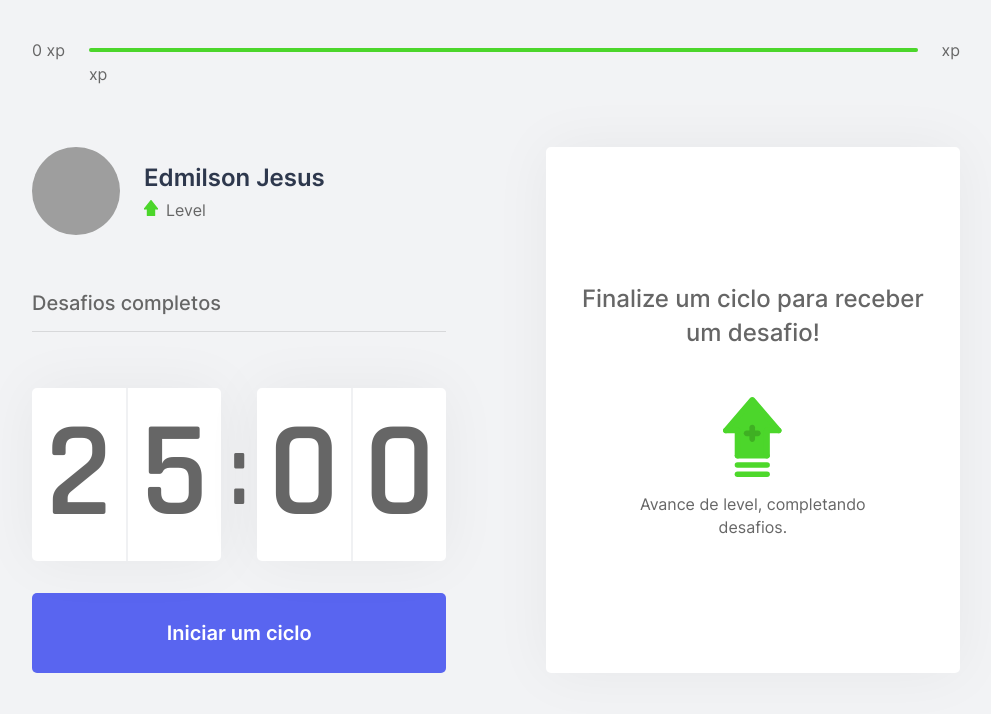
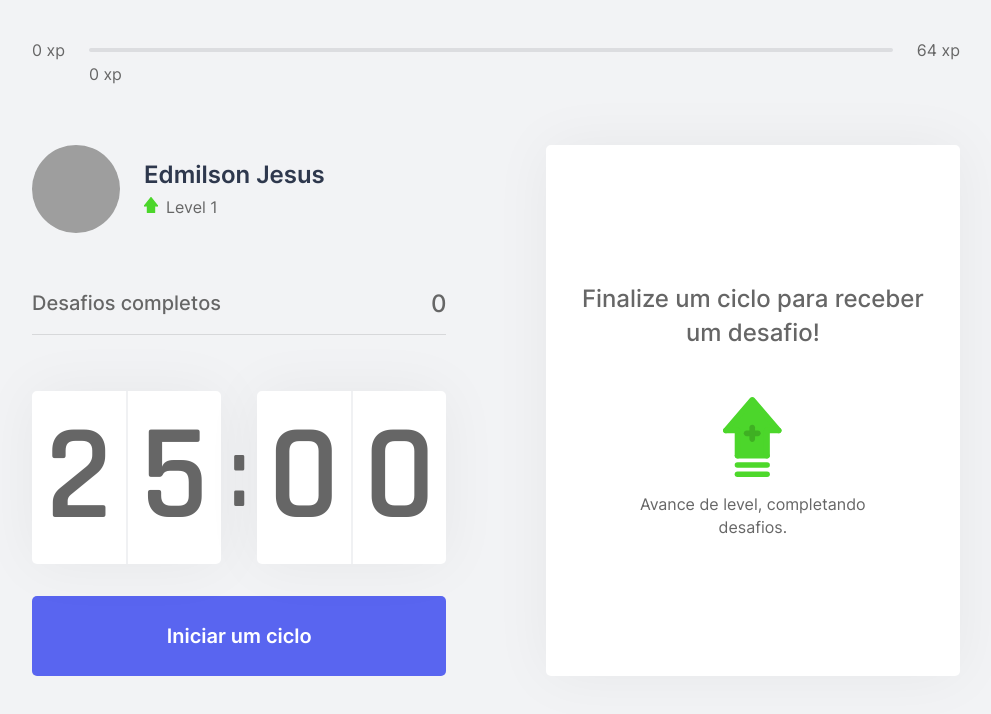
Before and after one commit to edmilson-dk/move.it-nlw4, a Next.js app: page / in a window 1280 px wide. Shown: the top 714 px of the page, without its empty margins (144-1135 px from the left). Built offline with nearby package versions, Linux system fonts and the light colour scheme; grey boxes are pictures that could not be loaded.

Commit message:
feat: created home page

```diff
--- a/src/pages/index.tsx
+++ b/src/pages/index.tsx
@@ -1,16 +1,29 @@
 import Head from 'next/head';
+import { GetServerSideProps } from 'next';
 
 import styles from '../styles/pages/Home.module.css';
 
+import { ChallengesContextProvider } from '../contexts/ChallengesContext';
 import { ExperienceBar } from '../components/ExperienceBar';
 import { Profile } from '../components/Profile';
 import { CompletedChallenges } from '../components/CompletedChallenges';
 import { Countdown } from '../components/Countdown';
 import { ChallengeBox } from '../components/ChallengeBox';
-import {CountdownContextProvider} from '../contexts/CountdownContext';
+import { CountdownContextProvider } from '../contexts/CountdownContext';
 
-function Home() {
+interface HomeProps {
+  level: number;
+  currentExperience: number;
+  challengesCompleted: number;
+}
+
+export default function Home(props: HomeProps) {
   return (
+    <ChallengesContextProvider
+      level={props.level}
+      currentExperience={props.currentExperience}
+      challengesCompleted={props.challengesCompleted}
+    >
     <div className={styles.container}>
       <Head>
         <title>Início | move.it</title>
@@ -31,7 +44,18 @@
         </section>
       </CountdownContextProvider>
     </div>
+    </ChallengesContextProvider>
   )
 }
 
-export default Home;
+export const getServerSideProps: GetServerSideProps = async (ctx) => {
+  const { level, currentExperience, challengesCompleted } = ctx.req.cookies;
+
+  return {
+    props: {
+      level: Number(level),
+      currentExperience: Number(currentExperience),
+      challengesCompleted: Number(challengesCompleted),
+    }
+  }
+}
```
